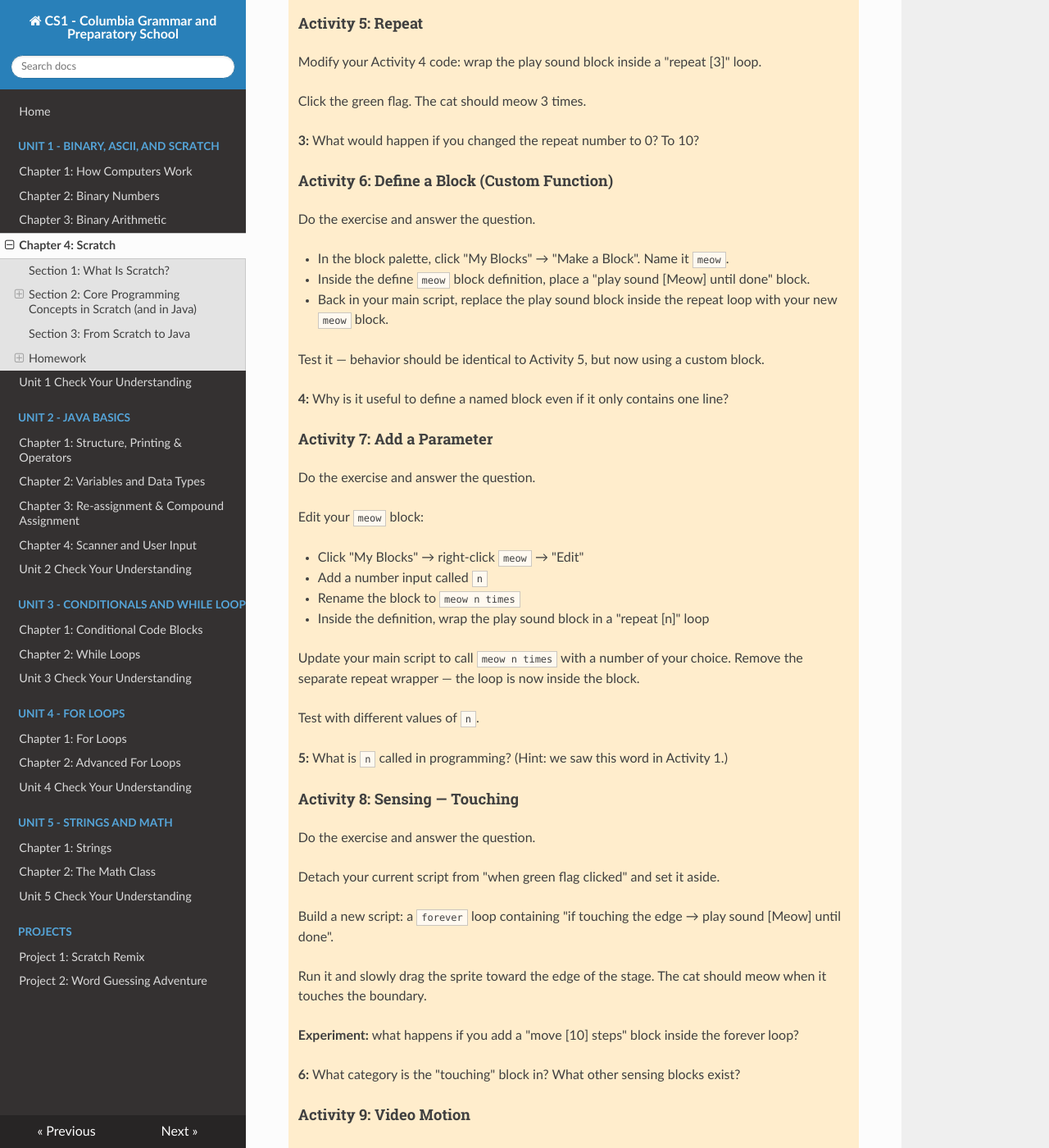
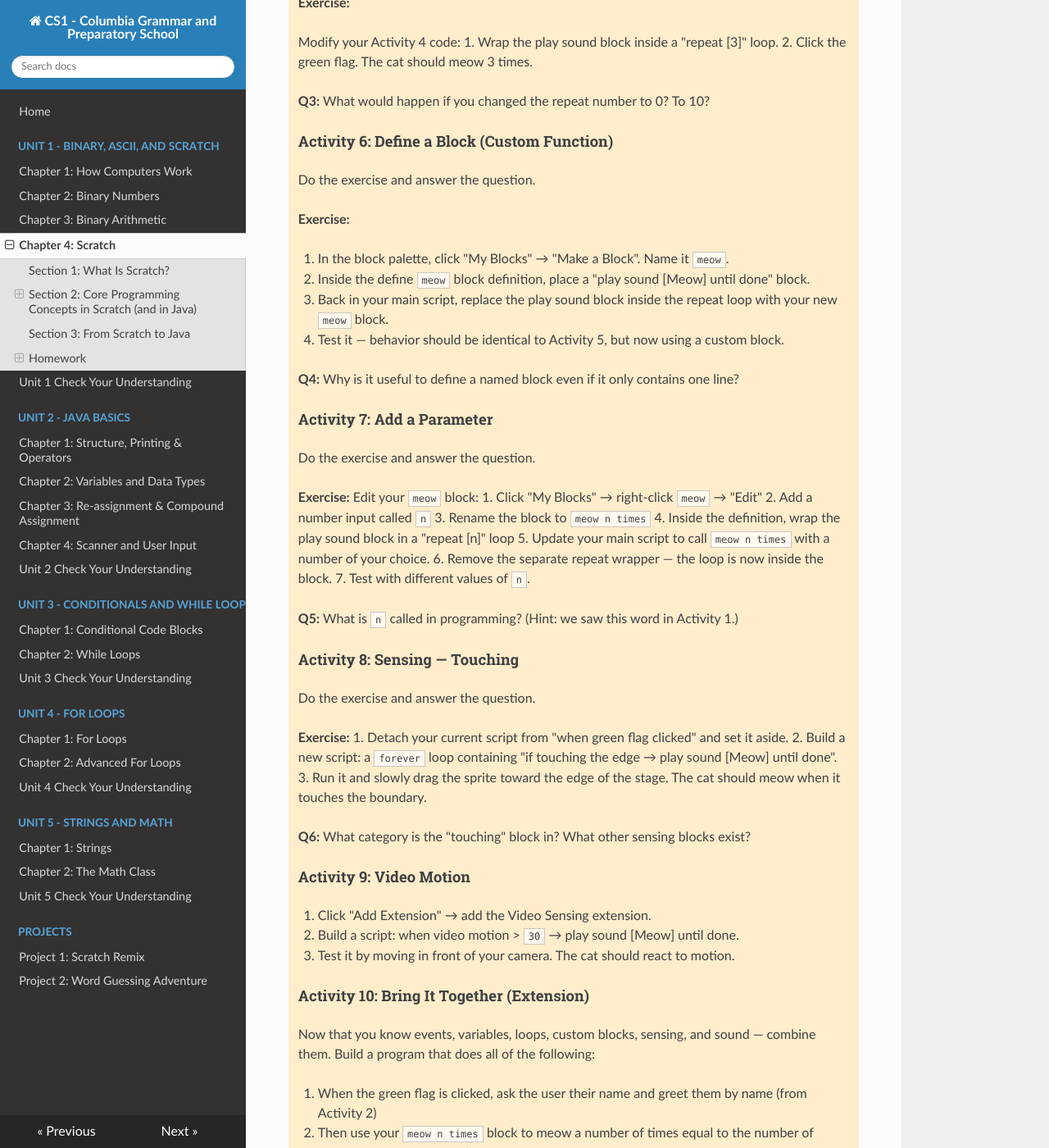
Before and after one commit to kjergens/cs1-site, an MkDocs documentation site: the page built from docs/unit1/notes_04_scratch.md, in a window 1280 px wide and 1400 px high, scrolled down 4419 px. Shown: the whole window at 82% size. Built offline with MkDocs 1.6.1, drawn with Linux system fonts in a browser that asks for light colours; nearby versions of some CDN libraries; some of the changed text lies outside the part shown.

Commit message:
more edits Unit 1 HW 4

```diff
--- a/docs/unit1/notes_04_scratch.md
+++ b/docs/unit1/notes_04_scratch.md
@@ -124,102 +124,99 @@ Every program you write this year — in Scratch or Java — uses these same bui
     #### Activity 1: Say Hello
     Do the exercise and answer the question.
 
-    Drag a "when green flag clicked" block to the scripts area. Attach a "say [ ] for [ ] seconds" block to it. Make the cat say `Hello, world!` for 2 seconds.
+    **Exercise:**
+    1. Drag a "when green flag clicked" block to the scripts area.
+    2. Attach a "say [ ] for [ ] seconds" block to it.
+    3. Make the cat say `Hello, world!` for 2 seconds.
+    4. Click the green flag to test it.
 
-    Click the green flag to test it.
-
-    **1:** What is the "input" to the say block? What is the "side effect" of calling it?
+    **Q1:** What is the "input" to the say block? What is the "side effect" of calling it?
 
     #### Activity 2: Ask and Answer
     Do the exercise and answer the question.
 
+    **Exercise:**
     Modify your Activity 1 code:
 
-    - Replace the say block with an "ask [ ] and wait" block. Use the prompt: `What's your name?`
-    - After the ask block, add a "say [ ] for [ ] seconds" block that uses the "join" operator to say `Hello, ` joined with the answer variable.
+    1. Replace the say block with an "ask [ ] and wait" block.
+    2. Use the prompt: `What's your name?`
+    3. After the ask block, add a "say [ ] for [ ] seconds" block that uses the "join" operator to say `Hello, ` joined with the answer variable.
+    4. Click the green flag, type your name, and verify the cat greets you by name.
 
-    Click the green flag, type your name, and verify the cat greets you by name.
-
-    **2:** Where does the answer variable come from? What category is it in?
+    **Q2:** Where does the answer variable come from? What category is it in?
 
     #### Activity 3: Text to Speech
 
-    - Click "Add Extension" (bottom-left of the block palette). Find and add the Text to Speech extension.
-    - Add a "speak [ ]" block after your say block. Pass it the same joined greeting (`Hello, ` + answer).
+    1. Click "Add Extension" (bottom-left of the block palette). Find and add the Text to Speech extension.
+    2. Add a "speak [ ]" block after your say block. Pass it the same joined greeting (`Hello, ` + answer).
 
     Now when you run the program, the cat should both display and speak the greeting.
 
     #### Activity 4: Sound Loop
+    1. Detach the blocks from "when green flag clicked" and move them off to the side (keep them — you may want them later).
+    2. Build a new script: when green flag clicked → "play sound [Meow] until done".
+    3. Click the green flag. The cat should meow once.
+
+    #### Activity 5: Repeat
     Do the exercise and answer the question.
 
-    Detach the blocks from "when green flag clicked" and move them off to the side (keep them — you may want them later).
+    **Exercise:**
 
-    Build a new script: when green flag clicked → "play sound [Meow] until done".
+    Modify your Activity 4 code:
+    1. Wrap the play sound block inside a "repeat [3]" loop.
+    2. Click the green flag. The cat should meow 3 times.
 
-    Click the green flag. The cat should meow once.
-
-    #### Activity 5: Repeat
-
-    Modify your Activity 4 code: wrap the play sound block inside a "repeat [3]" loop.
-
-    Click the green flag. The cat should meow 3 times.
-
-    **3:** What would happen if you changed the repeat number to 0? To 10?
+    **Q3:** What would happen if you changed the repeat number to 0? To 10?
 
     #### Activity 6: Define a Block (Custom Function)
     Do the exercise and answer the question.
 
-    - In the block palette, click "My Blocks" → "Make a Block". Name it `meow`.
-    - Inside the define `meow` block definition, place a "play sound [Meow] until done" block.
-    - Back in your main script, replace the play sound block inside the repeat loop with your new `meow` block.
+    **Exercise:**
 
-    Test it — behavior should be identical to Activity 5, but now using a custom block.
+    1. In the block palette, click "My Blocks" → "Make a Block". Name it `meow`.
+    2. Inside the define `meow` block definition, place a "play sound [Meow] until done" block.
+    3. Back in your main script, replace the play sound block inside the repeat loop with your new `meow` block.
+    4. Test it — behavior should be identical to Activity 5, but now using a custom block.
 
-    **4:** Why is it useful to define a named block even if it only contains one line?
+    **Q4:** Why is it useful to define a named block even if it only contains one line?
 
     #### Activity 7: Add a Parameter
     Do the exercise and answer the question.
 
-    Edit your `meow` block:
+    **Exercise:** Edit your `meow` block:
+    1. Click "My Blocks" → right-click `meow` → "Edit"
+    2. Add a number input called `n`
+    3. Rename the block to `meow n times`
+    4. Inside the definition, wrap the play sound block in a "repeat [n]" loop
+    5. Update your main script to call `meow n times` with a number of your choice.
+    6. Remove the separate repeat wrapper — the loop is now inside the block.
+    7. Test with different values of `n`.
 
-    - Click "My Blocks" → right-click `meow` → "Edit"
-    - Add a number input called `n`
-    - Rename the block to `meow n times`
-    - Inside the definition, wrap the play sound block in a "repeat [n]" loop
-
-    Update your main script to call `meow n times` with a number of your choice. Remove the separate repeat wrapper — the loop is now inside the block.
-
-    Test with different values of `n`.
-
-    **5:** What is `n` called in programming? (Hint: we saw this word in Activity 1.)
+    **Q5:** What is `n` called in programming? (Hint: we saw this word in Activity 1.)
 
     #### Activity 8: Sensing — Touching
     Do the exercise and answer the question.
 
-    Detach your current script from "when green flag clicked" and set it aside.
+    **Exercise:**
+    1. Detach your current script from "when green flag clicked" and set it aside.
+    2. Build a new script: a `forever` loop containing "if touching the edge → play sound [Meow] until done".
+    3. Run it and slowly drag the sprite toward the edge of the stage. The cat should meow when it touches the boundary.
 
-    Build a new script: a `forever` loop containing "if touching the edge → play sound [Meow] until done".
-
-    Run it and slowly drag the sprite toward the edge of the stage. The cat should meow when it touches the boundary.
-
-    **Experiment:** what happens if you add a "move [10] steps" block inside the forever loop?
-
-    **6:** What category is the "touching" block in? What other sensing blocks exist?
+    **Q6:** What category is the "touching" block in? What other sensing blocks exist?
 
     #### Activity 9: Video Motion
 
-    - Click "Add Extension" → add the Video Sensing extension.
-    - Build a script: when video motion > `30` → play sound [Meow] until done.
-
-    Test it by moving in front of your camera. The cat should react to motion.
+    1. Click "Add Extension" → add the Video Sensing extension.
+    2. Build a script: when video motion > `30` → play sound [Meow] until done.
+    3. Test it by moving in front of your camera. The cat should react to motion.
 
     #### Activity 10: Bring It Together (Extension)
 
     Now that you know events, variables, loops, custom blocks, sensing, and sound — combine them. Build a program that does all of the following:
 
-    - When the green flag is clicked, ask the user their name and greet them by name (from Activity 2)
-    - Then use your `meow n times` block to meow a number of times equal to the number of letters in the user's name (hint: look in the Operators category for a block that finds the length of a string)
-    - Add a costume change each time the cat meows so it looks like the cat is "talking"
+    1. When the green flag is clicked, ask the user their name and greet them by name (from Activity 2)
+    2. Then use your `meow n times` block to meow a number of times equal to the number of letters in the user's name (hint: look in the Operators category for a block that finds the length of a string)
+    3. Add a costume change each time the cat meows so it looks like the cat is "talking"
 
     This is a challenge — it may take trial and error. That's normal.
 
```
